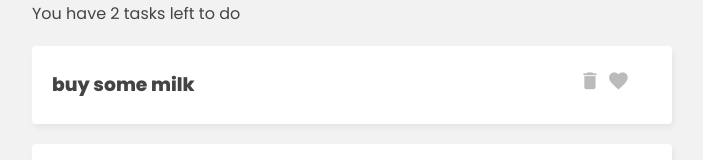
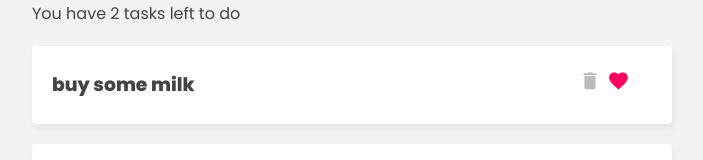
Before and after one commit to JrzenonDev/pinia-tasks, a Vue app: page / in a window 1280 px wide. Shown: the part 261-421 px from the top of the page, without its empty margins (288-991 px from the left). Built offline with nearby package versions, Linux system fonts and the light colour scheme.

Commit message:
feat: adding class active in task is Fav

```diff
--- a/src/components/TaskDetails.vue
+++ b/src/components/TaskDetails.vue
@@ -5,7 +5,11 @@
       <i class="material-icons" @click="taskStore.deleteTask(task.id)">
         delete
       </i>
-      <i class="material-icons" @click="taskStore.toggleFav(task.id)">
+      <i
+        class="material-icons"
+        :class="{ active: task.isFav }"
+        @click="taskStore.toggleFav(task.id)"
+      >
         favorites
       </i>
     </div>
--- a/src/style.css
+++ b/src/style.css
@@ -64,6 +64,10 @@ header h1 {
   color: #bbb;
 }
 
+.task i.active {
+  color: #ff005d;
+}
+
 /* filter nav */
 .filter {
   width: 640px;
```
